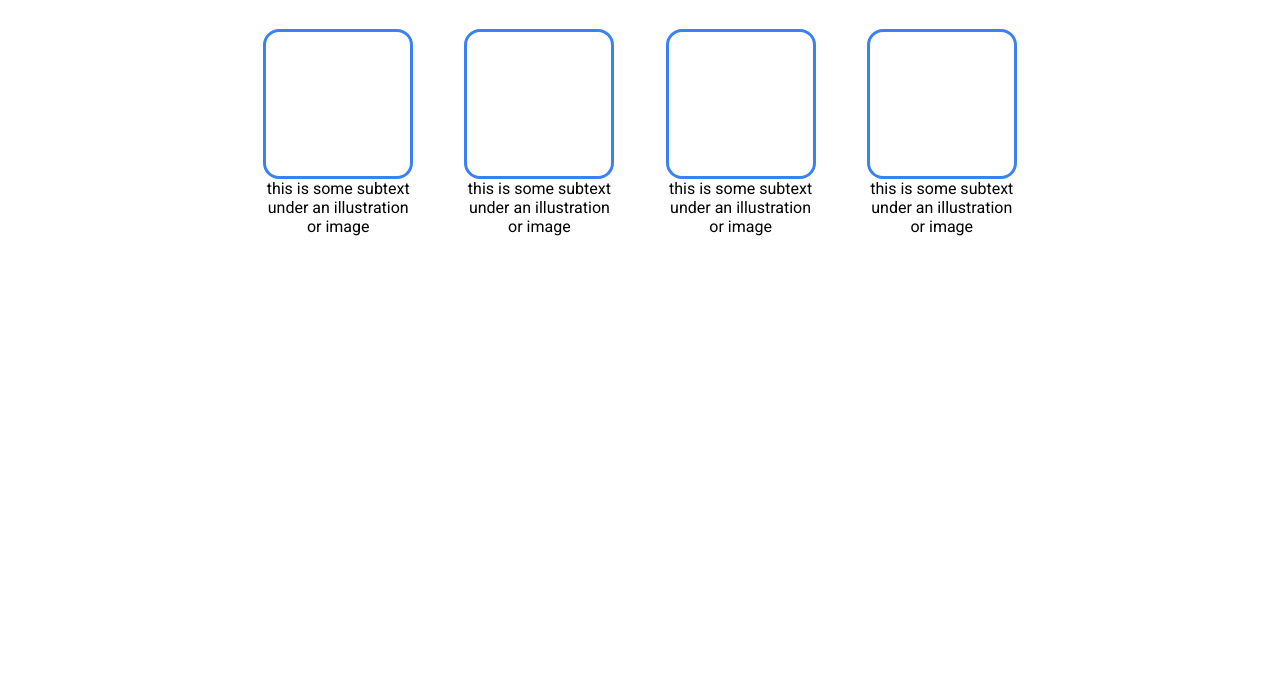
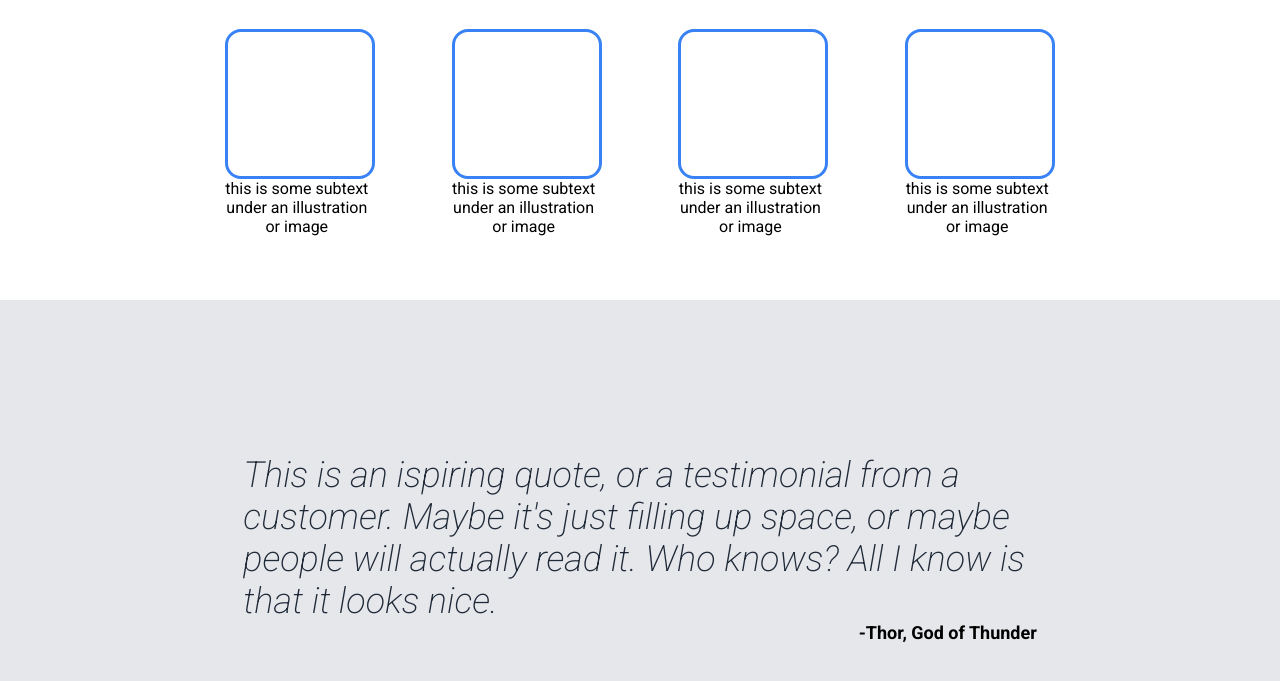
Before and after one commit to n7su/landing-page, a plain HTML site: page index.html in a window 1280 px wide. Shown: the part 607-1288 px from the top of the page. Before the commit the page ends 907 px from the top, so only its background shows below. Drawn offline with Linux system fonts and the light colour scheme.

Commit message:
Add quote section and style it
- Added a quote section to index.html.
- Styled the quote section in styles.css.

```diff
--- a/index.html
+++ b/index.html
@@ -50,6 +50,10 @@
                     </div>
                 </div>
             </section>
+            <section class="quote">
+                <p>This is an ispiring quote, or a testimonial from a customer. Maybe it's just filling up space, or maybe people will actually read it. Who knows? All I know is that it looks nice.</p>
+                <span>-Thor, God of Thunder</span>
+            </section>
         </main>
     </body>
 </html>
--- a/styles.css
+++ b/styles.css
@@ -88,7 +88,7 @@ button {
     display: flex;
     flex-direction: column;
     align-items: center;
-    padding: 5vw 22vw;
+    padding: 5vw 16vw;
     gap: 2rem;
 }
 
@@ -100,8 +100,12 @@ h2 {
 
 .cards {
     display: flex;
-    gap: 4vw;
-    text-align: center;
+    gap: 6vw;
+}
+
+.card {
+    display: flex;
+    flex-direction: column;
 }
 
 .card-image-placeholder {
@@ -110,3 +114,28 @@ h2 {
     height: 9rem;
     border-radius: 1rem;
 }
+
+.card span {
+    text-align: center;
+    width: 9rem;
+}
+
+.quote {
+    background-color: var(--secondary-text-color);
+    padding: 12vw 19vw;
+    display: flex;
+    flex-direction: column;
+}
+
+.quote p {
+    font-size: 36px;
+    font-style: italic;
+    font-weight: 200;
+    color: var(--dark-color);
+}
+
+.quote span {
+    align-self: flex-end;
+    font-weight: bold;
+    font-size: 18px;
+}
```
